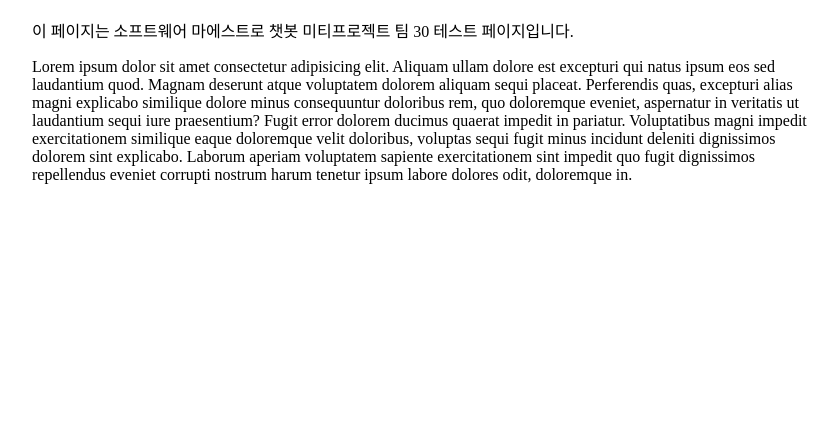
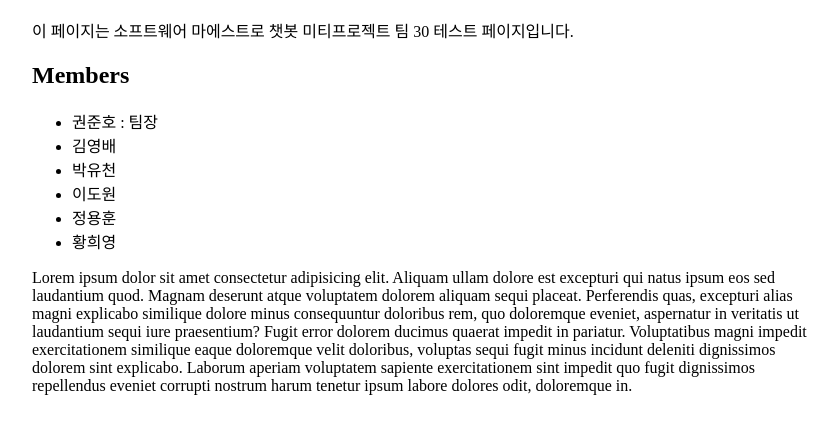
Before and after one commit to soma-chatbot/soma-chatbot-git, a website: page public/index.html in a window 1280 px wide. Shown: the part 88-522 px from the top of the page, without its empty margins (208-1046 px from the left). Drawn offline with Linux system fonts and the light colour scheme.

Commit message:
Update index.html

```diff
--- a/public/index.html
+++ b/public/index.html
@@ -20,6 +20,19 @@
         <p>
             이 페이지는 소프트웨어 마에스트로 챗봇 미티프로젝트 팀 30 테스트 페이지입니다.
         </p>
+        <h2>
+            Members
+        </h2>
+        <p>
+        <ul>
+            <li> 권준호 : 팀장</li>
+            <li> 김영배</li>
+            <li> 박유천</li>
+            <li> 이도원</li>
+            <li> 정용훈</li>
+            <li> 황희영</li>
+        </ul>
+        </p>
         <p>
             Lorem ipsum dolor sit amet consectetur adipisicing elit. Aliquam ullam dolore est excepturi qui natus ipsum
             eos sed laudantium quod. Magnam deserunt atque voluptatem dolorem aliquam sequi placeat. Perferendis quas,
```
